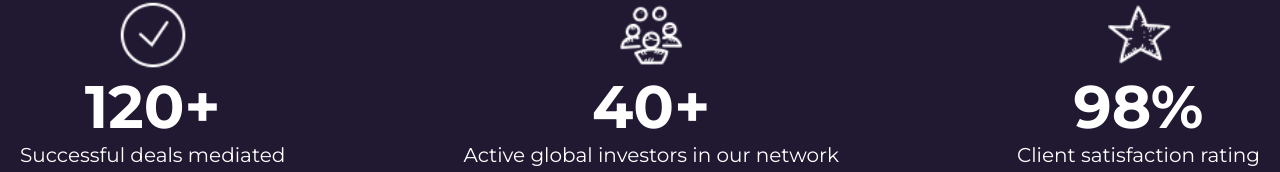
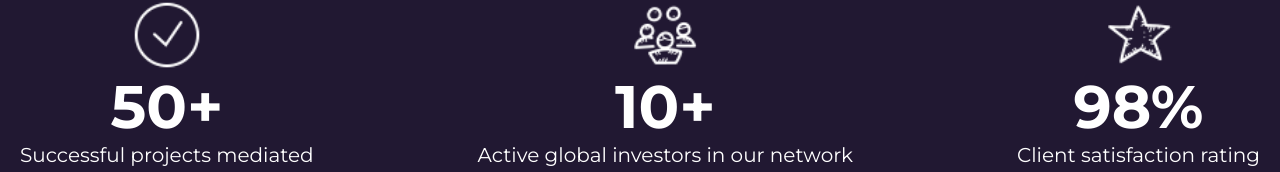
Before and after one commit to uvindukaralliyadda/Lakwell-Ventures, a React (Vite) app: page / in a window 1280 px wide. Shown: the part 780-952 px from the top of the page. Built offline with nearby package versions, Linux system fonts and the light colour scheme.

Commit message:
credibility banner

```diff
--- a/src/Components/Credibility_Banner/Credibility.css
+++ b/src/Components/Credibility_Banner/Credibility.css
@@ -15,6 +15,11 @@
     display: flex;
     flex-direction: column;
     align-items: center;
+    transition: transform 2s ease-in-out;
+}
+
+.credibility:hover{
+    animation: pulse 2s;
 }
 
 .credibility h2{
--- a/src/Components/Credibility_Banner/Credibility.jsx
+++ b/src/Components/Credibility_Banner/Credibility.jsx
@@ -9,12 +9,12 @@ const Credibility = () => {
     <div className='credible'>
       <div className='credibility'>
         <img src={deals}/>
-        <h2>120+</h2>
-        <p>Successful deals mediated</p>
+        <h2>50+</h2>
+        <p>Successful projects mediated</p>
       </div>
       <div className='credibility'>
         <img src={crowd}/>
-        <h2>40+</h2>
+        <h2>10+</h2>
         <p>Active global investors in our network</p>
       </div>
       <div className='credibility'>
```
